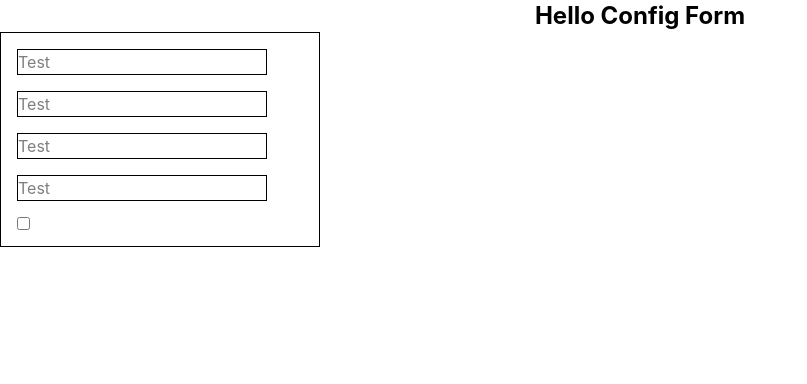
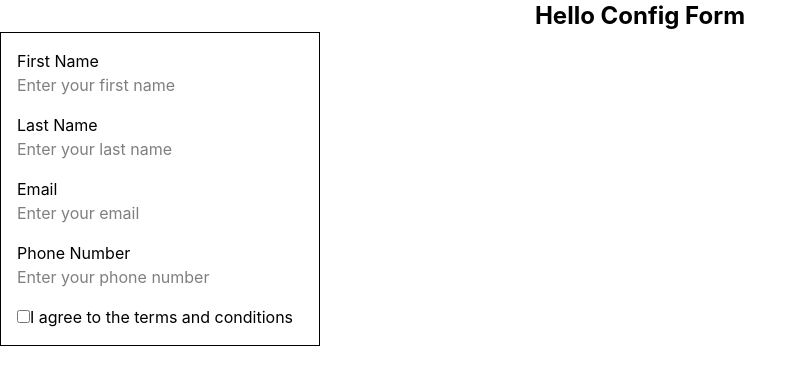
Before and after one commit to prinshusde/Config-Driven-Form, a React (Vite) app: page / in a window 1280 px wide. Shown: the top 384 px of the page, without its empty margins (0-807 px from the left). Built offline with nearby package versions, Linux system fonts and the light colour scheme.

Commit message:
setup onchange fields

```diff
--- a/src/App.jsx
+++ b/src/App.jsx
@@ -62,11 +62,15 @@ function App() {
   // input will be handled by app
   const [inputs, setInputs] = useState(structuredClone(Inputs));
 
+  const onInputChange = ({ id, index, value, checked }) => {
+    console.log({ id, value, index, checked });
+  };
+
   return (
     <>
       <div className="">
         <div className="text-center text-2xl font-bold">Hello Config Form</div>
-        <FormWrapper inputs={inputs} />
+        <FormWrapper inputs={inputs} onInputChange={onInputChange} />
       </div>
     </>
   );
--- a/src/components/Checkbox.jsx
+++ b/src/components/Checkbox.jsx
@@ -1,14 +1,34 @@
-import { useState } from "react";
-
-const Checkbox = () => {
-  const [checked, setChecked] = useState(false);
+const Checkbox = ({
+  label = "",
+  name = "",
+  id = "",
+  error = "",
+  checked,
+  value,
+  disabled = false,
+  readonly = false,
+  index,
+  onChange,
+}) => {
+  //   const [checked, setChecked] = useState(false);
+  function handleChange() {
+    onChange({ id, value, checked: !checked, index });
+  }
   return (
-    <input
-      type="checkbox"
-      name="test"
-      id="test"
-      onChange={() => setChecked(!checked)}
-    />
+    <div>
+      <input
+        type="checkbox"
+        name={name}
+        id={id}
+        value={value}
+        checked={checked}
+        disabled={disabled}
+        readOnly={readonly}
+        error={error}
+        onChange={handleChange}
+      />
+      <label htmlFor={id}>{label}</label>
+    </div>
   );
 };
 
--- a/src/components/FormWrapper.jsx
+++ b/src/components/FormWrapper.jsx
@@ -1,15 +1,29 @@
 import Checkbox from "./Checkbox";
 import TextField from "./TextField";
 
-const FormWrapper = ({ inputs }) => {
+const FormWrapper = ({ inputs, onInputChange }) => {
   return (
     <div className="flex flex-col gap-4 items-start border w-1/4 p-4">
-      {inputs.map((input) => {
+      {inputs.map((input, index) => {
         if (input.type === "checkbox") {
-          return <Checkbox key={input.id} {...input} />;
+          return (
+            <Checkbox
+              key={input.id}
+              index={index}
+              onChange={onInputChange}
+              {...input}
+            />
+          );
         }
 
-        return <TextField key={input.id} {...input} />;
+        return (
+          <TextField
+            index={index}
+            onChange={onInputChange}
+            key={input.id}
+            {...input}
+          />
+        );
       })}
     </div>
   );
--- a/src/components/TextField.jsx
+++ b/src/components/TextField.jsx
@@ -1,12 +1,34 @@
-const TextField = () => {
+const TextField = ({
+  label = "",
+  placeholder = "",
+  value = "",
+  name = "",
+  id = "",
+  error = "",
+  disabled = false,
+  readonly = false,
+  index,
+  onChange,
+}) => {
+  function handleChange(event) {
+    onChange({ id, value: event.target.value, index });
+  }
+
   return (
-    <input
-      className="border"
-      type="text"
-      name="test"
-      id="test"
-      placeholder="Test"
-    />
+    <div>
+      <label htmlFor={id}>{label}</label>
+      <input
+        id={id}
+        name={name}
+        value={value}
+        error={error}
+        disabled={disabled}
+        readOnly={readonly}
+        type="text"
+        placeholder={placeholder}
+        onChange={handleChange}
+      />
+    </div>
   );
 };
 
```
